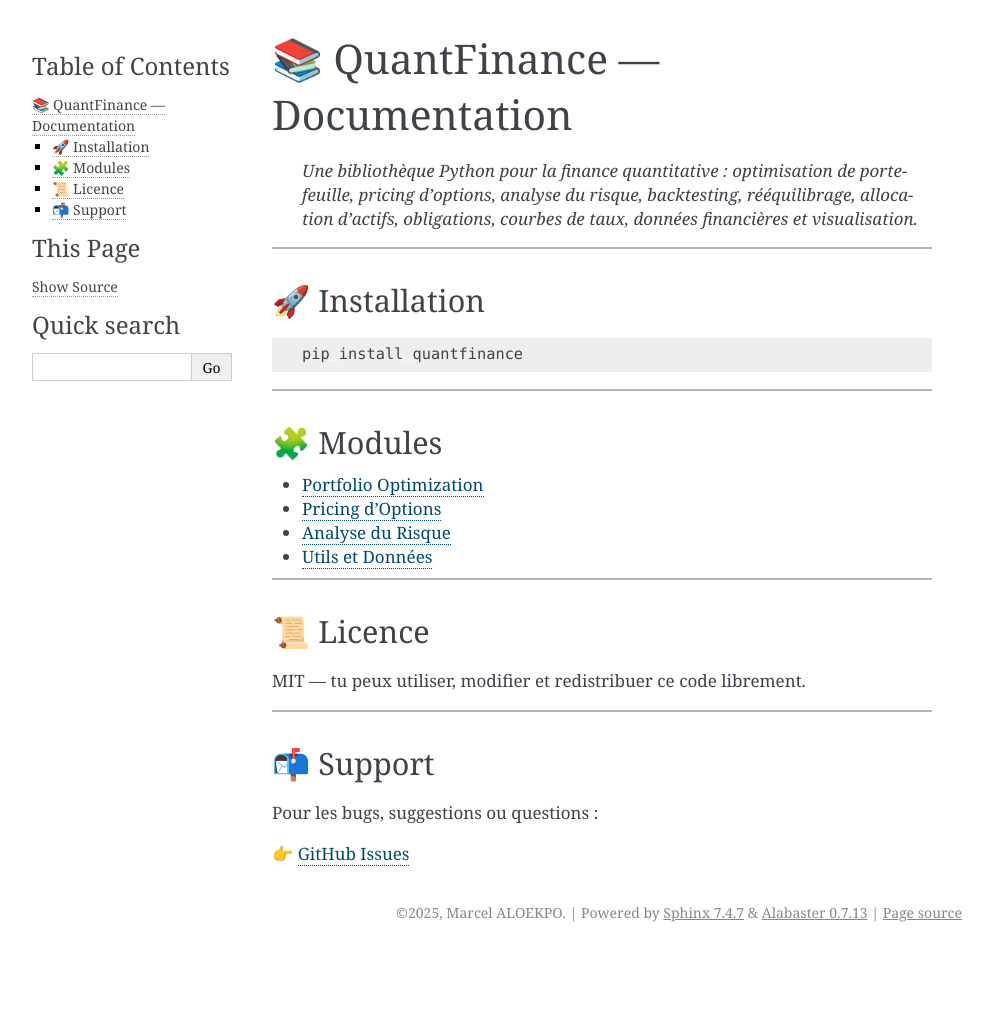
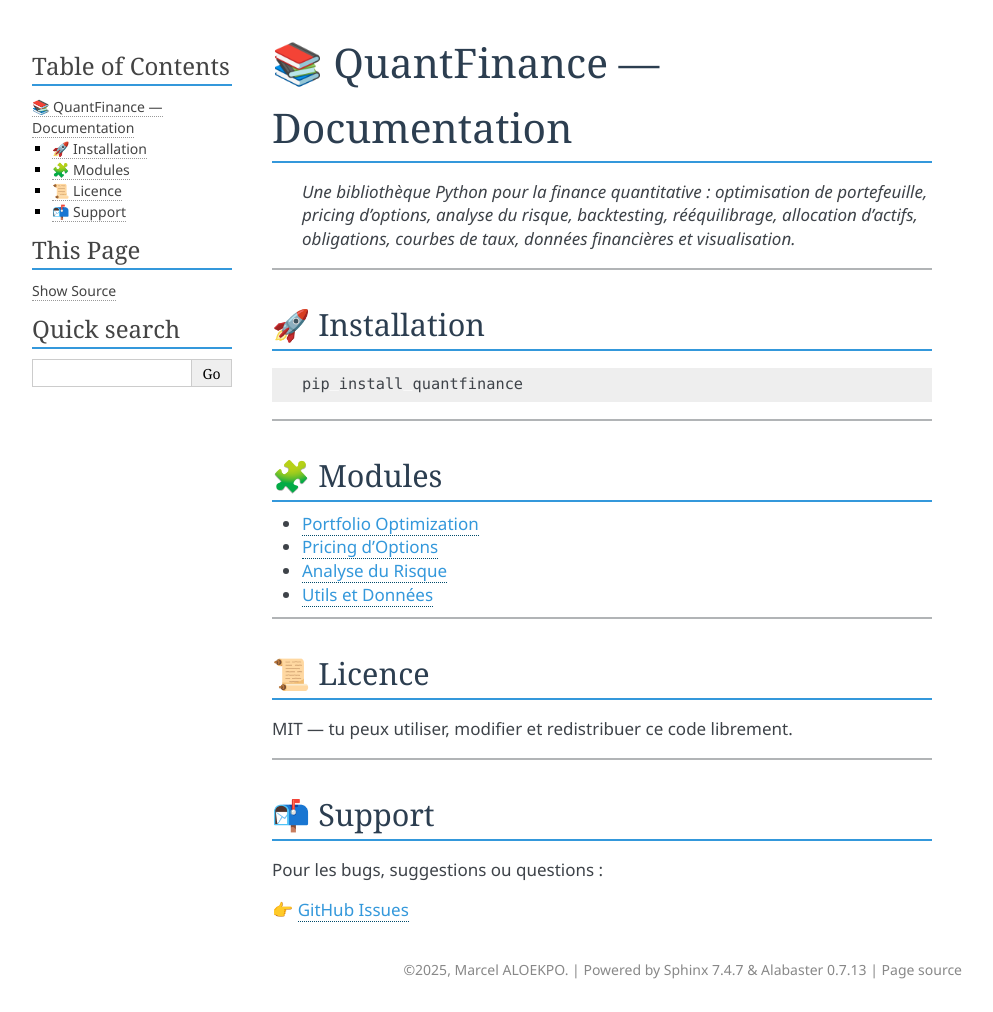
Before and after one commit to Mafoya1er/quantfinance, a Sphinx documentation site: the page built from docs/index.md, in a window 1280 px wide. Shown: the whole page, without its empty margins (148-1141 px from the left). Built offline with Sphinx 7.4.7, drawn with Linux system fonts in a browser that asks for light colours; before the commit the page ends 952 px from its top, so only the background shows below that.

```diff
--- /dev/null
+++ b/docs/_static/custom.css
@@ -0,0 +1,30 @@
+/* docs/_static/custom.css */
+
+body {
+    font-family: 'Segoe UI', Tahoma, Geneva, Verdana, sans-serif;
+    line-height: 1.6;
+}
+
+h1, h2, h3, h4 {
+    color: #2c3e50;
+    border-bottom: 2px solid #3498db;
+    padding-bottom: 5px;
+}
+
+.code-block {
+    background-color: #f8f9fa;
+    border: 1px solid #ddd;
+    border-radius: 5px;
+    padding: 10px;
+    font-family: 'Courier New', Courier, monospace;
+}
+
+a {
+    color: #3498db;
+    text-decoration: none;
+}
+
+a:hover {
+    color: #2980b9;
+    text-decoration: underline;
+}
--- a/docs/conf.py
+++ b/docs/conf.py
@@ -19,8 +19,10 @@
 extensions = [
     'sphinx.ext.autodoc',
     'sphinx.ext.viewcode',
-    'sphinx.ext.napoleon',
-    'myst_parser',
+    'sphinx.ext.napoleon',  # Pour docstrings Google/NumPy style
+    'sphinx.ext.intersphinx',  # Pour liens vers d'autres docs
+    'myst_parser',  # Si tu utilises Markdown
+    'sphinx_copybutton',  # Pour copier le code
 ]
 
 templates_path = ['_templates']
@@ -28,5 +30,10 @@
 
 exclude_patterns = []
 
+html_static_path = ['_static']
 
-html_static_path = ['_static']
+
+
+# Pour copier le code
+copybutton_prompt_text = ">>> "
+copybutton_prompt_is_regexp = True
```
